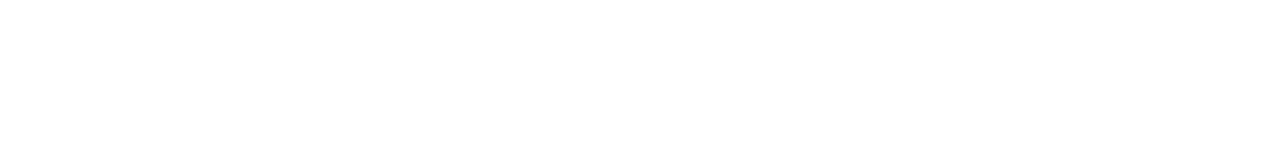
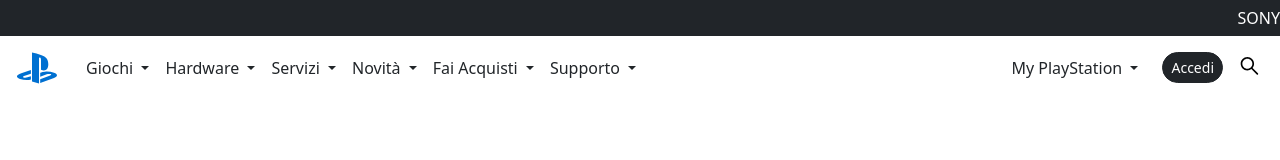
Before and after one commit to JacopoMarini/htmlcss-playstation, a plain HTML site: page index.html in a window 1280 px wide. Drawn offline with nearby package versions, Linux system fonts and the light colour scheme.

Commit message:
Add header

```diff
--- a/assets/styles.css
+++ b/assets/styles.css
@@ -0,0 +1,27 @@
+img{
+    max-width: 100%;
+    max-height: 100%;
+}
+
+/* colori testi, bottoni, background */
+:root{
+    --blue: #2D64E6;
+    --dark_blue: #00439C;
+    --orange: #CD3D0F;
+    --grey: #D9DADC;
+    --dark_grey: #BEBCBB;
+}
+
+.bg_white{
+    background-color: white;
+}
+
+/* header */
+.header_sony_logo{
+    height: 2.25rem;
+    color: white;
+}
+
+#header_nav{
+    height: 4rem;
+}
--- a/index.html
+++ b/index.html
@@ -17,6 +17,83 @@
   </head>
   <body>
 
+    <header id="site_header">
+        <div class="header_sony_logo bg-dark d-flex justify-content-end align-items-center text-uppercase">
+            <span>sony</span>
+        </div>
+
+        <nav id="header_nav" class="navbar navbar-expand-lg bg_white">
+            <div class="container-fluid">
+              <a class="navbar-brand" href="#"><img src="./img/play_logo.svg" alt=""></a>
+              <button class="navbar-toggler" type="button" data-bs-toggle="collapse" data-bs-target="#navbarTogglerDemo02" aria-controls="navbarTogglerDemo02" aria-expanded="false" aria-label="Toggle navigation">
+                <span class="navbar-toggler-icon"></span>
+              </button>
+              <div class="collapse navbar-collapse" id="navbarTogglerDemo02">
+                <ul class="navbar-nav me-auto mb-2 mb-lg-0">
+                    <li class="nav-item dropdown">
+                        <a class="nav-link dropdown-toggle text-dark" href="#" id="navbarScrollingDropdown" role="button" data-bs-toggle="dropdown" aria-expanded="false" >
+                          Giochi
+                        </a>
+                    </li>
+
+                    <li class="nav-item dropdown">
+                        <a class="nav-link dropdown-toggle text-dark" href="#" id="navbarScrollingDropdown" role="button" data-bs-toggle="dropdown" aria-expanded="false" >
+                          Hardware
+                        </a>
+                    </li>
+
+                    <li class="nav-item dropdown">
+                        <a class="nav-link dropdown-toggle text-dark" href="#" id="navbarScrollingDropdown" role="button" data-bs-toggle="dropdown" aria-expanded="false" >
+                          Servizi
+                        </a>
+                    </li>
+
+                    <li class="nav-item dropdown">
+                        <a class="nav-link dropdown-toggle text-dark" href="#" id="navbarScrollingDropdown" role="button" data-bs-toggle="dropdown" aria-expanded="false" >
+                          Novità
+                        </a>
+                    </li>
+
+                    <li class="nav-item dropdown">
+                        <a class="nav-link dropdown-toggle text-dark" href="#" id="navbarScrollingDropdown" role="button" data-bs-toggle="dropdown" aria-expanded="false" >
+                          Fai Acquisti
+                        </a>
+                    </li>
+
+                    <li class="nav-item dropdown">
+                        <a class="nav-link dropdown-toggle text-dark" href="#" id="navbarScrollingDropdown" role="button" data-bs-toggle="dropdown" aria-expanded="false" >
+                          Supporto
+                        </a>
+                    </li>
+                </ul>
+                <ul class="d-flex justify-content-end navbar-nav mb-2 mb-lg-0">
+                    <li class="nav-item dropdown mx-2">
+                        <a class="nav-link dropdown-toggle text-dark" href="#" id="navbarScrollingDropdown" role="button" data-bs-toggle="dropdown" aria-expanded="false" >
+                          My PlayStation
+                        </a>
+                    </li>
+
+                    <li class="nav-item py-1 mx-2">
+                        <button class="btn btn-dark btn-sm rounded-pill" type="submit">Accedi</button>
+                    </li>
+
+                    <li class="nav-item py-1 mx-2">
+                        <img height="21" src="./img/lens.svg" alt="">
+                    </li>
+
+                </ul>
+              </div>
+            </div>
+          </nav>
+    </header>
+
+    <main id="site_main">
+
+    </main>
+
+    <footer id="site_footer">
+
+    </footer>
 
 
     <!-- Option 1: Bootstrap Bundle with Popper -->
```
